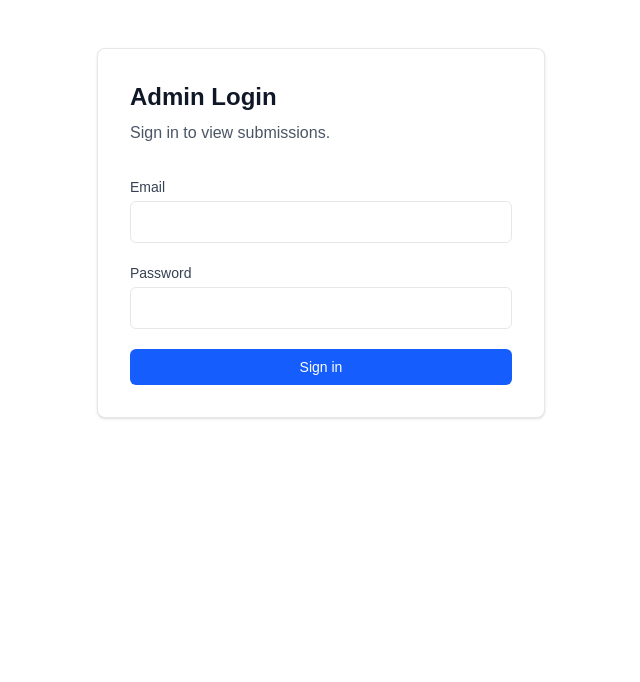
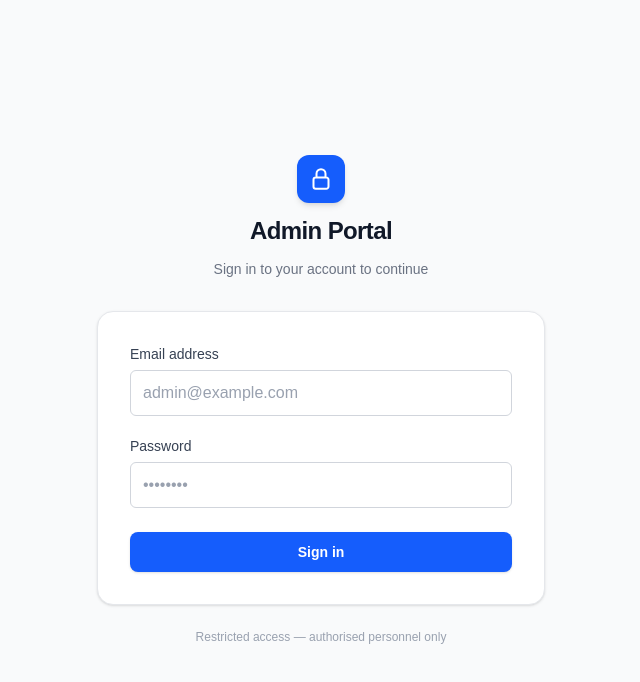
Before and after one commit to Haseeb-takween/demo-project, a Next.js app: page /admin/login in a window 1280 px wide. Shown: the top 682 px of the page, without its empty margins (319-959 px from the left). Built offline with nearby package versions, Linux system fonts and the light colour scheme.

Commit message:
Revamp admin login page UI with improved styling, enhanced accessibility features, and updated form elements for better user experience.

```diff
--- a/app/admin/login/page.tsx
+++ b/app/admin/login/page.tsx
@@ -4,7 +4,7 @@ import { useRouter } from "next/navigation";
 import { useState } from "react";
 
 const inputClassName =
-	"w-full rounded-md border border-gray-200 bg-white px-3 py-2 text-gray-900 placeholder:text-gray-400 focus:border-blue-500 focus:outline-hidden focus:ring-1 focus:ring-blue-500";
+	"w-full rounded-md border border-gray-300 bg-white px-3 py-2.5 text-gray-900 placeholder:text-gray-400 focus:border-blue-500 focus:outline-none focus:ring-2 focus:ring-blue-500/20 transition-colors";
 
 export default function AdminLoginPage() {
 	const router = useRouter();
@@ -18,8 +18,7 @@ export default function AdminLoginPage() {
 
 		const form = e.currentTarget;
 		const email = (form.elements.namedItem("email") as HTMLInputElement).value;
-		const password = (form.elements.namedItem("password") as HTMLInputElement)
-			.value;
+		const password = (form.elements.namedItem("password") as HTMLInputElement).value;
 
 		try {
 			const res = await fetch("/api/admin/login", {
@@ -44,22 +43,46 @@ export default function AdminLoginPage() {
 	}
 
 	return (
-		<main className="min-h-full w-full bg-white text-gray-900 flex items-center justify-center px-4 py-12">
-			<div className="w-full max-w-md rounded-lg border border-gray-200 bg-white p-8 shadow-sm">
-				<h1 className="text-2xl font-semibold text-gray-900 mb-2">
-					Admin Login
-				</h1>
-				<p className="text-gray-600 mb-8">Sign in to view submissions.</p>
+		<div className="min-h-screen w-full bg-gray-50 flex flex-col items-center justify-center px-4">
+
+			{/* Brand mark */}
+			<div className="mb-8 flex flex-col items-center gap-3">
+				<div className="flex h-12 w-12 items-center justify-center rounded-xl bg-blue-600 shadow-md">
+					<svg
+						className="h-6 w-6 text-white"
+						fill="none"
+						viewBox="0 0 24 24"
+						strokeWidth={2}
+						stroke="currentColor"
+						aria-hidden="true"
+					>
+						<path
+							strokeLinecap="round"
+							strokeLinejoin="round"
+							d="M16.5 10.5V6.75a4.5 4.5 0 10-9 0v3.75m-.75 11.25h10.5a2.25 2.25 0 002.25-2.25v-6.75a2.25 2.25 0 00-2.25-2.25H6.75a2.25 2.25 0 00-2.25 2.25v6.75a2.25 2.25 0 002.25 2.25z"
+						/>
+					</svg>
+				</div>
+				<h1 className="text-2xl font-semibold text-gray-900 tracking-tight">Admin Portal</h1>
+				<p className="text-sm text-gray-500">Sign in to your account to continue</p>
+			</div>
+
+			{/* Card */}
+			<div className="w-full max-w-md rounded-2xl border border-gray-200 bg-white p-8 shadow-sm">
+
+				{error && (
+					<div className="mb-5 flex items-start gap-2.5 rounded-lg border border-red-200 bg-red-50 px-4 py-3">
+						<svg className="mt-0.5 h-4 w-4 shrink-0 text-red-500" viewBox="0 0 20 20" fill="currentColor" aria-hidden="true">
+							<path fillRule="evenodd" d="M10 18a8 8 0 100-16 8 8 0 000 16zM8.28 7.22a.75.75 0 00-1.06 1.06L8.94 10l-1.72 1.72a.75.75 0 101.06 1.06L10 11.06l1.72 1.72a.75.75 0 101.06-1.06L11.06 10l1.72-1.72a.75.75 0 00-1.06-1.06L10 8.94 8.28 7.22z" clipRule="evenodd" />
+						</svg>
+						<p className="text-sm text-red-700">{error}</p>
+					</div>
+				)}
 
 				<form onSubmit={handleSubmit} className="space-y-5">
-					{error && <p className="text-sm text-red-600">{error}</p>}
-
 					<div>
-						<label
-							htmlFor="email"
-							className="block text-sm font-medium text-gray-700 mb-1"
-						>
-							Email
+						<label htmlFor="email" className="block text-sm font-medium text-gray-700 mb-1.5">
+							Email address
 						</label>
 						<input
 							id="email"
@@ -67,15 +90,13 @@ export default function AdminLoginPage() {
 							type="email"
 							required
 							autoComplete="email"
+							placeholder="admin@example.com"
 							className={inputClassName}
 						/>
 					</div>
 
 					<div>
-						<label
-							htmlFor="password"
-							className="block text-sm font-medium text-gray-700 mb-1"
-						>
+						<label htmlFor="password" className="block text-sm font-medium text-gray-700 mb-1.5">
 							Password
 						</label>
 						<input
@@ -84,6 +105,7 @@ export default function AdminLoginPage() {
 							type="password"
 							required
 							autoComplete="current-password"
+							placeholder="••••••••"
 							className={inputClassName}
 						/>
 					</div>
@@ -91,12 +113,24 @@ export default function AdminLoginPage() {
 					<button
 						type="submit"
 						disabled={loading}
-						className="w-full rounded-md bg-blue-600 px-4 py-2 text-sm font-medium text-white hover:bg-blue-700 disabled:opacity-60"
+						className="mt-1 w-full rounded-lg bg-blue-600 px-4 py-2.5 text-sm font-semibold text-white shadow-sm hover:bg-blue-700 focus:outline-none focus:ring-2 focus:ring-blue-500 focus:ring-offset-2 disabled:opacity-60 disabled:cursor-not-allowed transition-colors"
 					>
-						{loading ? "Signing in..." : "Sign in"}
+						{loading ? (
+							<span className="flex items-center justify-center gap-2">
+								<svg className="h-4 w-4 animate-spin" viewBox="0 0 24 24" fill="none" aria-hidden="true">
+									<circle className="opacity-25" cx="12" cy="12" r="10" stroke="currentColor" strokeWidth="4" />
+									<path className="opacity-75" fill="currentColor" d="M4 12a8 8 0 018-8v4l3-3-3-3v4a8 8 0 00-8 8h4z" />
+								</svg>
+								Signing in…
+							</span>
+						) : (
+							"Sign in"
+						)}
 					</button>
 				</form>
 			</div>
-		</main>
+
+			<p className="mt-6 text-xs text-gray-400">Restricted access — authorised personnel only</p>
+		</div>
 	);
 }
```
